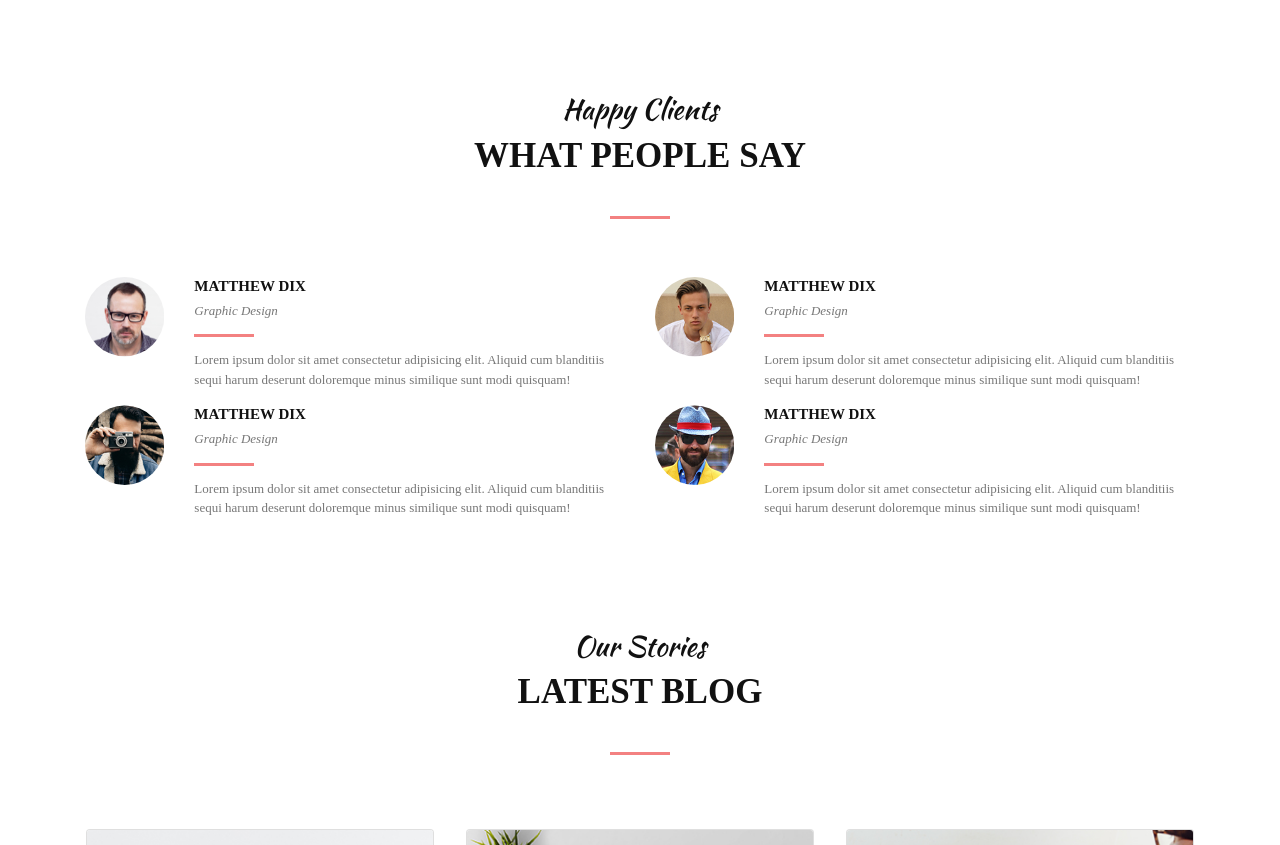
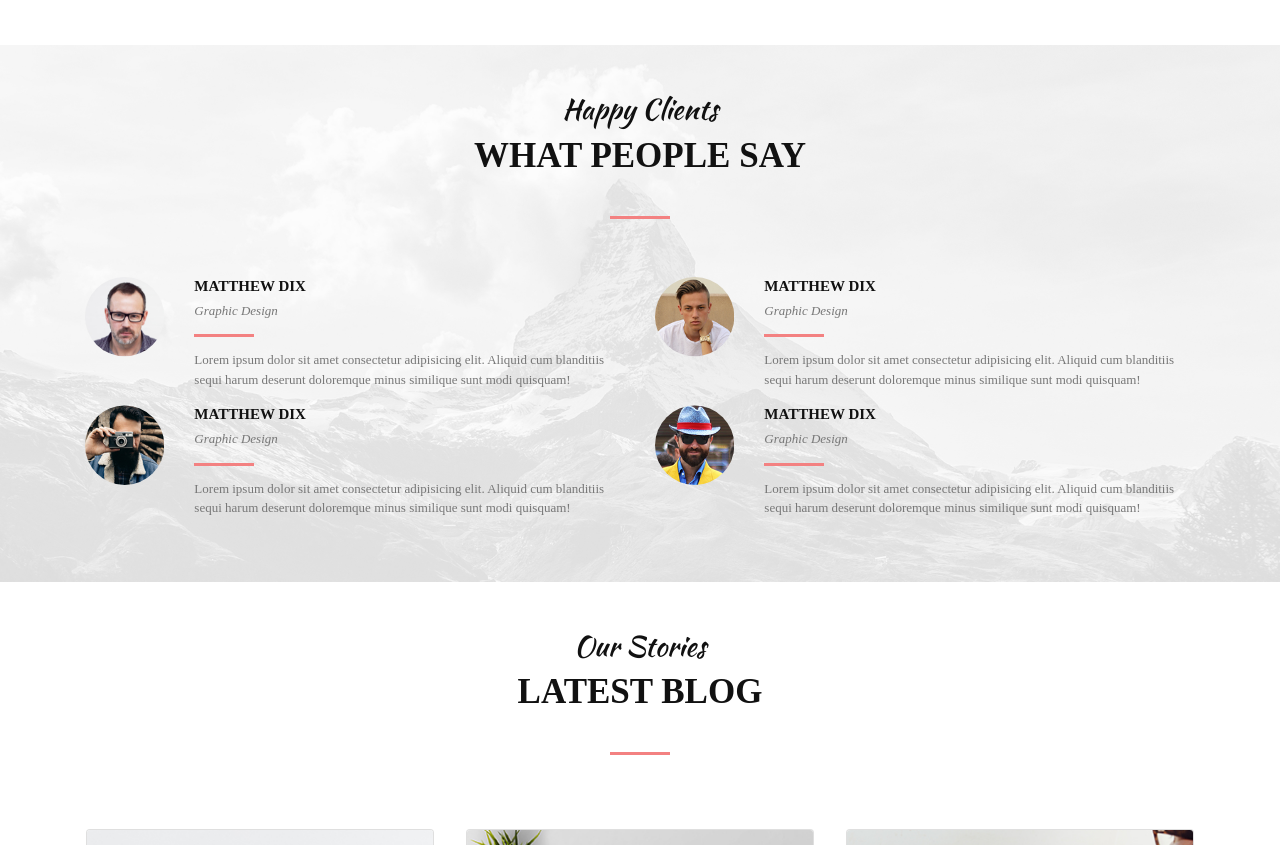
Before and after one commit to shibli21/ledppsd2, a plain HTML site: page index.html in a window 1280 px wide. Shown: the part 1316-2161 px from the top of the page. Drawn offline with nearby package versions, Linux system fonts and the light colour scheme.

Commit message:
review section fix

```diff
--- a/index.html
+++ b/index.html
@@ -121,7 +121,7 @@
     <!-- *** -------- REVIEW SLIDE END -------- *** -->
     <!-- *** -------- WHAT PEOPLE SAY START START -------- *** -->
 
-    <section id="review" class="p-5 my-5">
+    <section id="review" class="py-5 my-5">
       <div class="container">
         <div class="text-center">
           <h3 class="title-2">Happy Clients</h3>
--- a/sass/_review.scss
+++ b/sass/_review.scss
@@ -1,5 +1,5 @@
 #review {
-  background: url("/img/people_say.jpg") no-repeat / cover;
+  background: url("/img/people_say.jpg") top / cover;
 
   .review {
     display: flex;
```
Also changed, not shown: sass/style.css, 1 other file.
